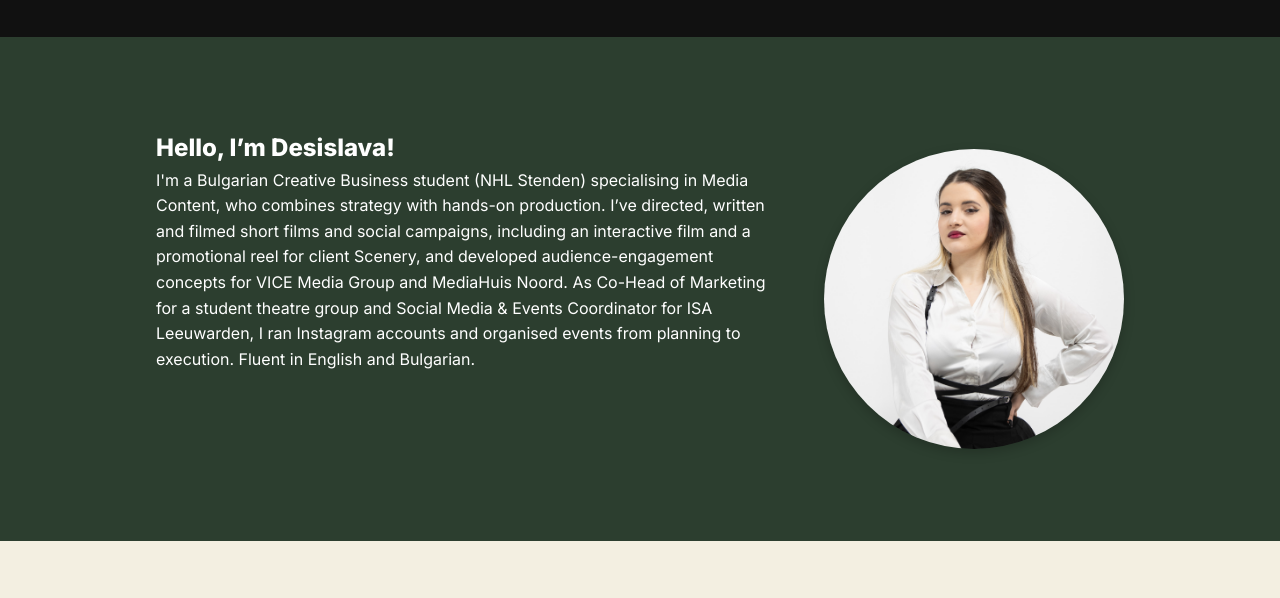
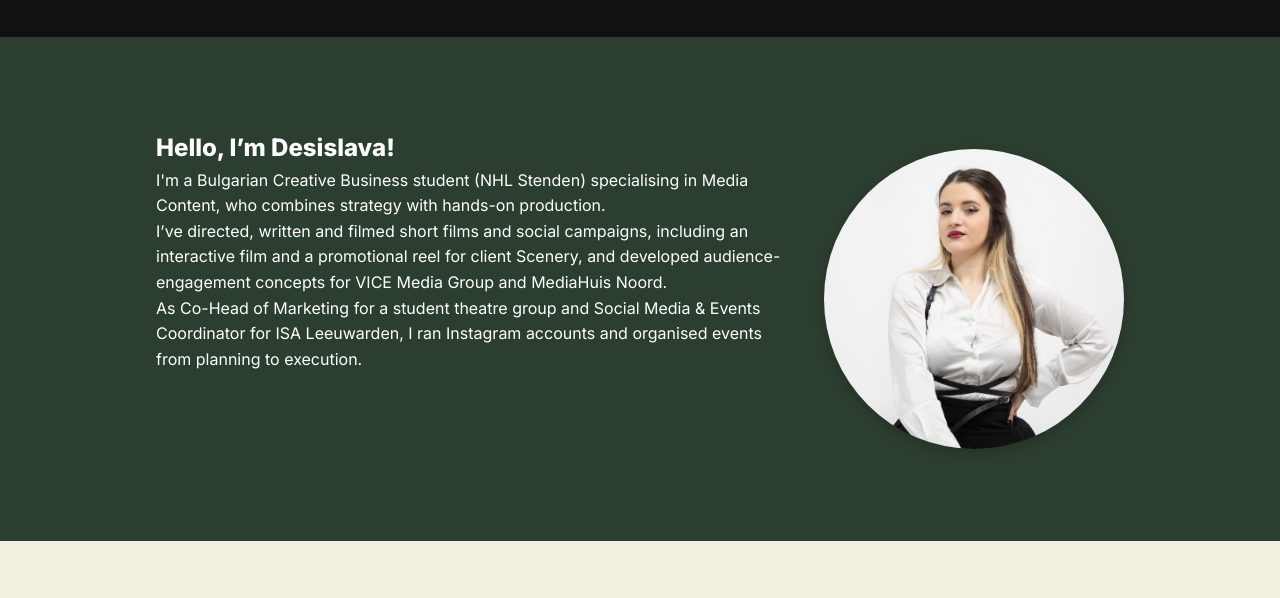
Before and after one commit to OopsAllDesi/my-portfolio, a plain HTML site: page index.html in a window 1280 px wide. Shown: the part 143-741 px from the top of the page. Drawn offline with nearby package versions, Linux system fonts and the light colour scheme.

```diff
--- a/index.html
+++ b/index.html
@@ -35,8 +35,11 @@
       <div class="about-text" data-aos="fade-right">
         <h2>Hello, I’m Desislava!</h2>
         <p>
-          I'm a Bulgarian Creative Business student (NHL Stenden) specialising in Media Content, who combines strategy with hands-on production. I’ve directed, written and filmed short films and social campaigns, including an interactive film and a promotional reel for client Scenery, and developed audience-engagement concepts for VICE Media Group and MediaHuis Noord. As Co-Head of Marketing for a student theatre group and Social Media & Events Coordinator for ISA Leeuwarden, I ran Instagram accounts and organised events from planning to execution. Fluent in English and Bulgarian.
+          I'm a Bulgarian Creative Business student (NHL Stenden) specialising in Media Content, who combines strategy with hands-on production.
+          <p></p>I’ve directed, written and filmed short films and social campaigns, including an interactive film and a promotional reel for client Scenery, and developed audience-engagement concepts for VICE Media Group and MediaHuis Noord.</p>
+         <p></p> As Co-Head of Marketing for a student theatre group and Social Media & Events Coordinator for ISA Leeuwarden, I ran Instagram accounts and organised events from planning to execution.</p>
         </p>
+
         <p>
 
         </p>
```
